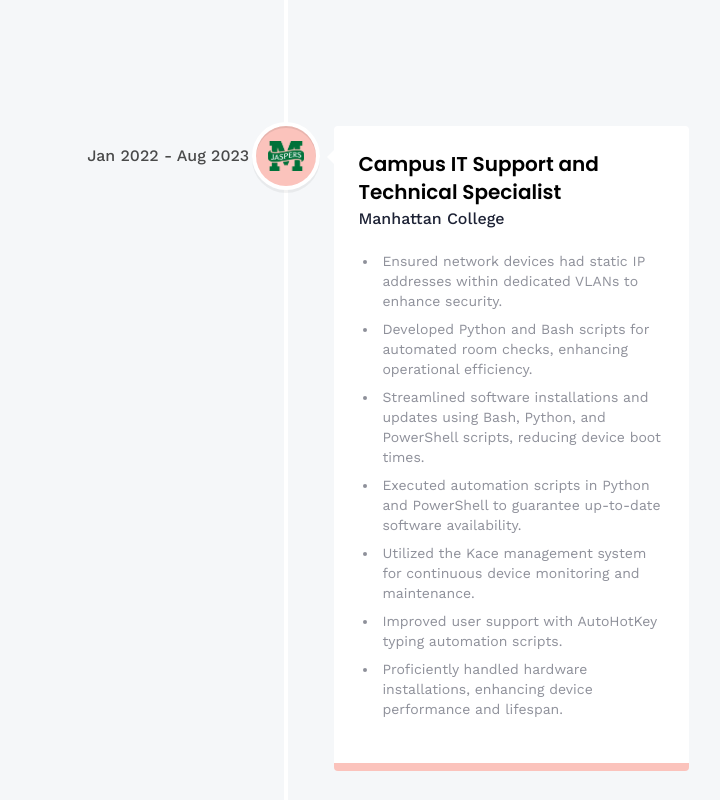
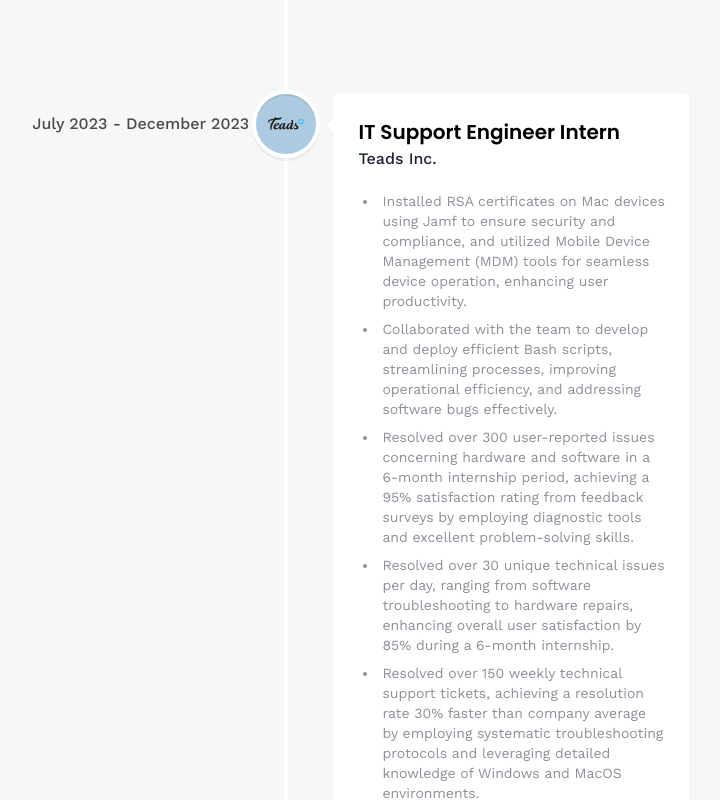
Before and after one commit to SRshohan/Sohan-3D-Portfolio, a React (Vite) app: page /about in a window 1280 px wide. Shown: the part 1600-2400 px from the top of the page, without its empty margins (354-1074 px from the left). Built offline with nearby package versions, Linux system fonts and the light colour scheme.

Commit message:
Changing work status

```diff
--- a/src/constants/index.js
+++ b/src/constants/index.js
@@ -128,28 +128,11 @@ export const skills = [
 
 export const experiences = [
     {
-        title: "IT Support Engineer Intern",
-        company_name: "Teads Inc.",
-        icon: teads,
-        iconBg: "#accbe1",
-        date: "July 2023 - Present",
-        points: [
-            "Managed server room operations and maintained cabling infrastructure for optimized performance.",
-            "Safeguarded Teads' software suite by proactively identifying and resolving bugs, ensuring software stability.",
-            "Utilized Mobile Device Management (MDM) tools for seamless device operation, enhancing user productivity.",
-            "Collaborated with the team to develop and deploy efficient Bash scripts, streamlining processes, improving operational efficiency, and addressing software bugs effectively.",
-            "Configured conference rooms with IoT devices, leveraging Google Admin and Zoom Admin for automation.",
-            "Implemented zero-touch methodology with Okta integration to automate user access for Zoom meetings and collaboration.",
-            "Installed RSA certificates on Mac devices using Jamf, ensuring security and compliance."
-
-        ],
-    },
-    {
         title: "Campus IT Support and Technical Specialist",
         company_name: "Manhattan College",
         icon: mc,
         iconBg: "#fbc3bc",
-        date: "Jan 2022 - Aug 2023",
+        date: "December 2021 - Present",
         points: [
             "Ensured network devices had static IP addresses within dedicated VLANs to enhance security.",
             "Developed Python and Bash scripts for automated room checks, enhancing operational efficiency.",
@@ -161,18 +144,34 @@ export const experiences = [
         ],
     },
     {
-        title: "Research Assistant",
-        company_name: "Manhattan College",
-        icon: research,
-        iconBg: "#b7e4c7",
-        date: "Sept 2021 - March 2022",
+        title: "IT Support Engineer Intern",
+        company_name: "Teads Inc.",
+        icon: teads,
+        iconBg: "#accbe1",
+        date: "July 2023 - December 2023",
         points: [
-            "Integrated blockchain technology, specifically Hyperledger, into IoT devices for secure and efficient home automation systems.",
-            "Improved product performance by addressing user data privacy, system security, and energy consumption using Hyperledger technology. ",
-            "Developed a three-tier architecture based on Hyperledger, eliminating Proof of Work (POW) for resource efficiency in home automation. ",
-            "Ensured secure communication among devices and collectors through overlay networking within the Hyperledger framework, reducing network overhead and delay. ",
+            "Installed RSA certificates on Mac devices using Jamf to ensure security and compliance, and utilized Mobile Device Management (MDM) tools for seamless device operation, enhancing user productivity.",
+            "Collaborated with the team to develop and deploy efficient Bash scripts, streamlining processes, improving operational efficiency, and addressing software bugs effectively.",
+            "Resolved over 300 user-reported issues concerning hardware and software in a 6-month internship period, achieving a 95% satisfaction rating from feedback surveys by employing diagnostic tools and excellent problem-solving skills.",
+            "Resolved over 30 unique technical issues per day, ranging from software troubleshooting to hardware repairs, enhancing overall user satisfaction by 85% during a 6-month internship.",
+            "Resolved over 150 weekly technical support tickets, achieving a resolution rate 30% faster than company average by employing systematic troubleshooting protocols and leveraging detailed knowledge of Windows and MacOS environments.",
+
+
         ],
     },
+    // {
+    //     title: "Research Assistant",
+    //     company_name: "Manhattan College",
+    //     icon: research,
+    //     iconBg: "#b7e4c7",
+    //     date: "Sept 2021 - March 2022",
+    //     points: [
+    //         "Integrated blockchain technology, specifically Hyperledger, into IoT devices for secure and efficient home automation systems.",
+    //         "Improved product performance by addressing user data privacy, system security, and energy consumption using Hyperledger technology. ",
+    //         "Developed a three-tier architecture based on Hyperledger, eliminating Proof of Work (POW) for resource efficiency in home automation. ",
+    //         "Ensured secure communication among devices and collectors through overlay networking within the Hyperledger framework, reducing network overhead and delay. ",
+    //     ],
+    // },
     {
         title: "Sales Associate",
         company_name: "Barnes & Nobles",
```
